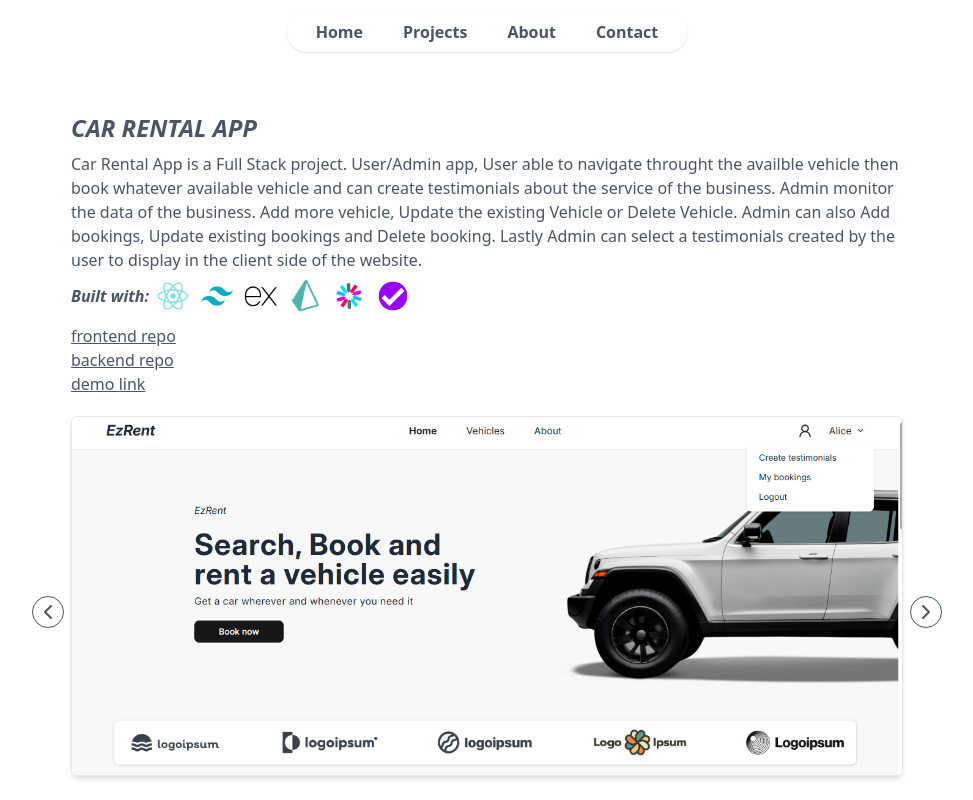
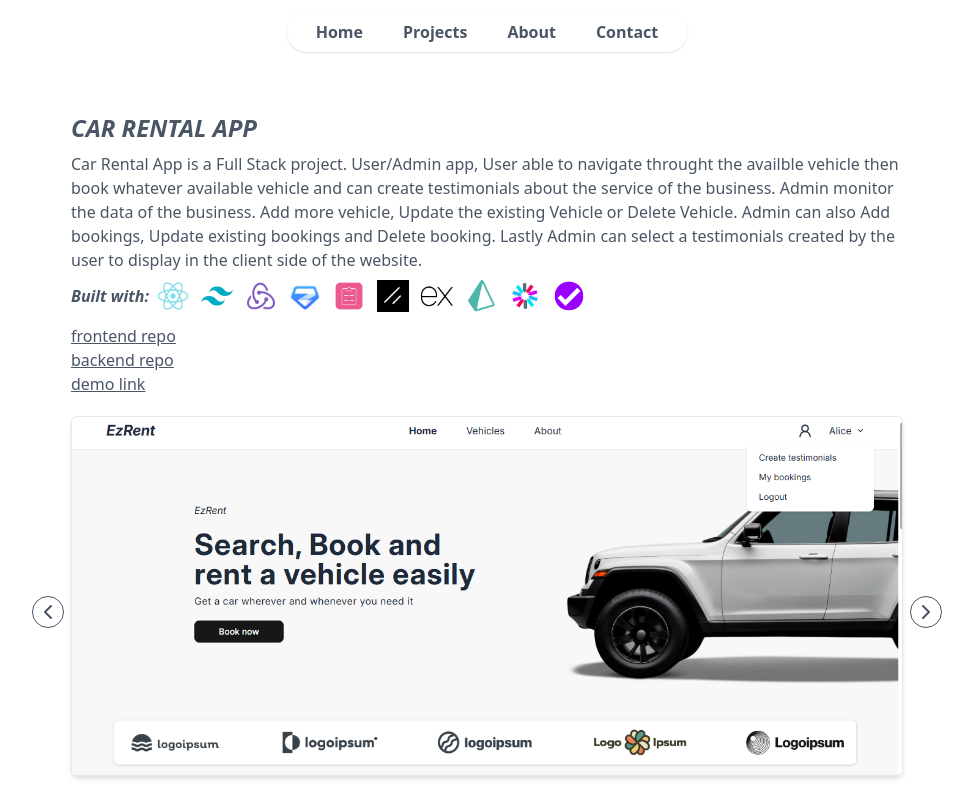
Before and after one commit to bartue-dev/portfolio-GUI, a React (Vite) app: page /projects/1 in a window 1280 px wide. Shown: the top 800 px of the page, without its empty margins (153-1126 px from the left). Built offline with nearby package versions, Linux system fonts and the light colour scheme.

Commit message:
Added more icons to frontend part of the car-rental project

```diff
--- a/src/data/data.ts
+++ b/src/data/data.ts
@@ -26,7 +26,11 @@ export const projects: ProjectTypes[] = [
       about: "Car Rental App is a Full Stack project. User/Admin app, User able to navigate throught the availble vehicle then book whatever available vehicle and can create testimonials about the service of the business. Admin monitor the data of the business. Add more vehicle, Update the existing Vehicle or Delete Vehicle. Admin can also Add bookings, Update existing bookings and Delete booking. Lastly Admin can select a testimonials created by the user to display in the client side of the website. ",
       frontend: [
         {src: "icons8-react-js-48.png", tip: "react-js"},
-        {src: "icons8-tailwind-css-48.png", tip: "tailwind-css"}
+        {src: "icons8-tailwind-css-48.png", tip: "tailwind-css"},
+        {src: "icons8-redux-48.png", tip: "redux"},
+        {src: "zod-2.jpg", tip: "zod"},
+        {src: "react-hook-form-logo-only.png", tip: "react-hook-form"},
+        {src: "shadcn.png", tip: "shadcn"},
       ],
       backend: [
         {src: "icons8-express-js-50.png", tip: "express-js"},
```
